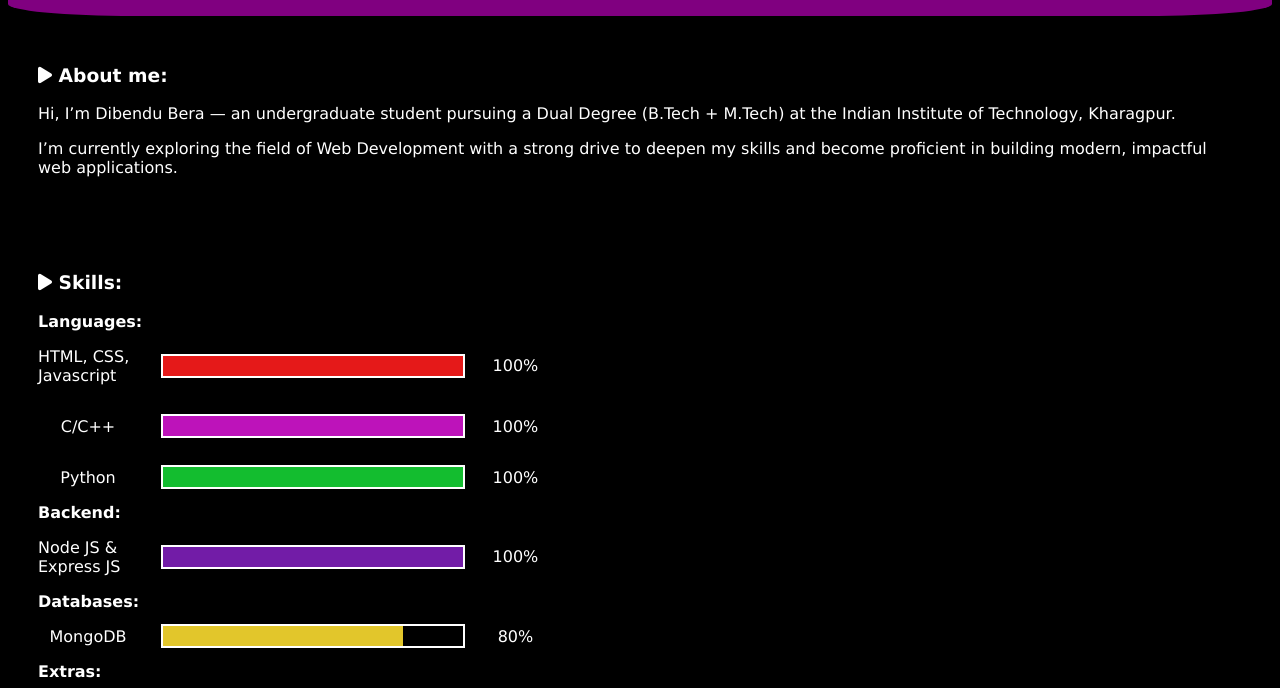
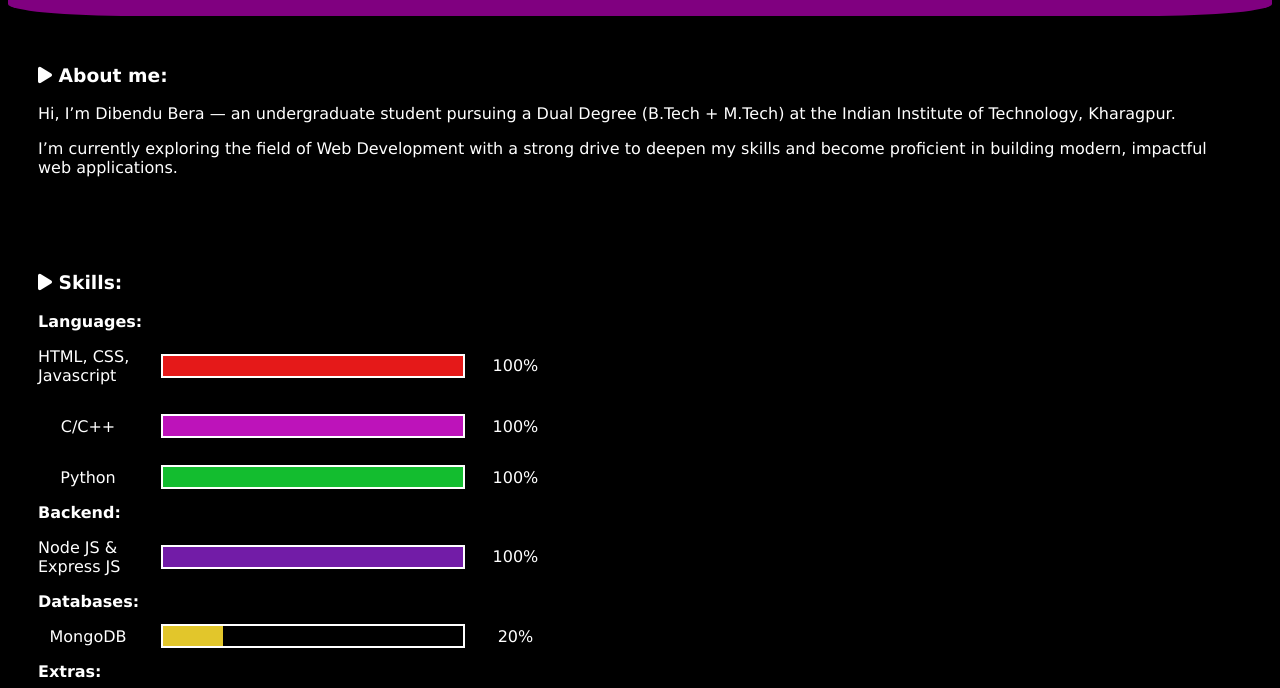
Before and after one commit to Dibendu-Bera/My-portfolio, a plain HTML site: page index.html in a window 1280 px wide. Shown: the part 112-800 px from the top of the page. Drawn offline with Linux system fonts and the light colour scheme.

Commit message:
Progress bars updation

```diff
--- a/index.html
+++ b/index.html
@@ -104,7 +104,7 @@
 
                 </div>
             </div>
-            <p>80%</p>
+            <p>20%</p>
         </div>
         <b>
             Extras:
--- a/styles.css
+++ b/styles.css
@@ -425,9 +425,9 @@ header a:hover
 #pbCCC
 {
     background-color:rgb(226, 198, 43);
-    width: var(--pb80per);/*change with progress*/
+    width: var(--pb20per);/*change with progress*/
     height: 20px;
-    animation: pb80 2s ease-in;
+    animation: pb20 2s ease-in;
 }
 
 #pbDDD
```
